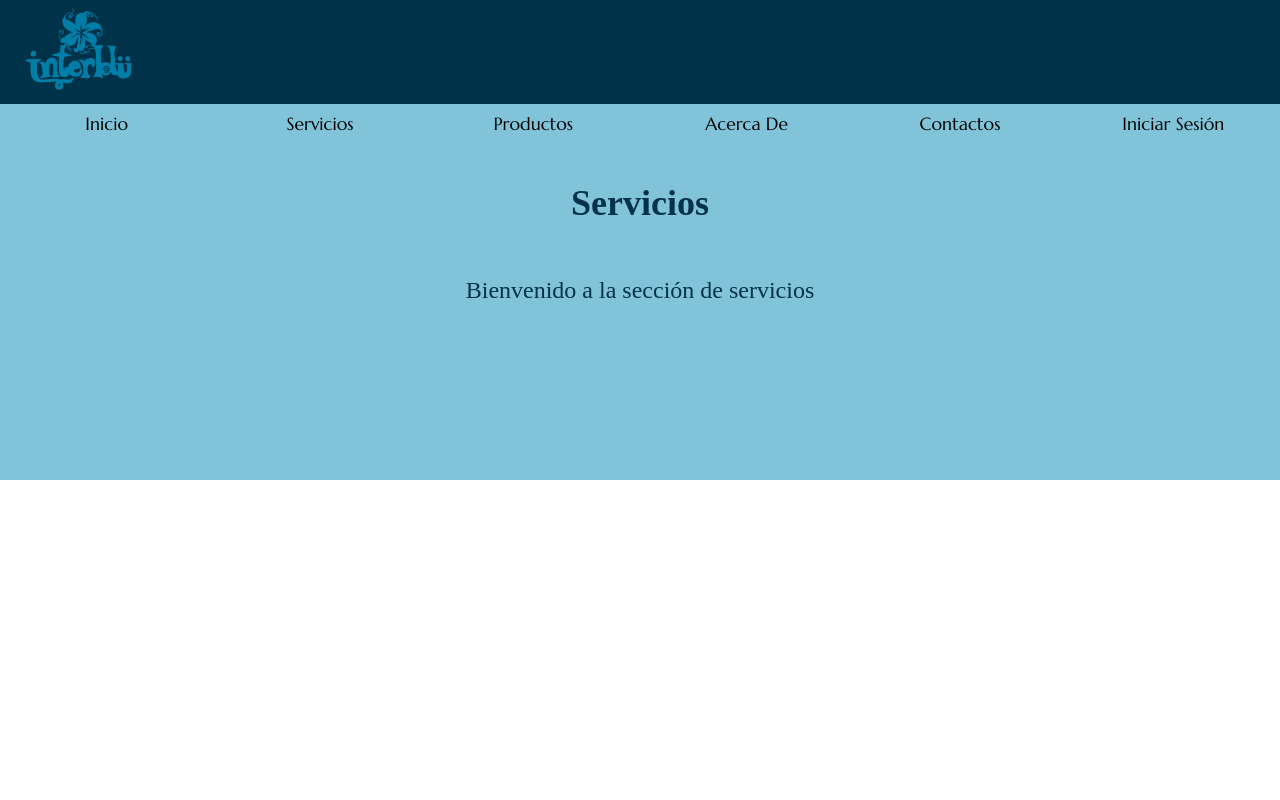
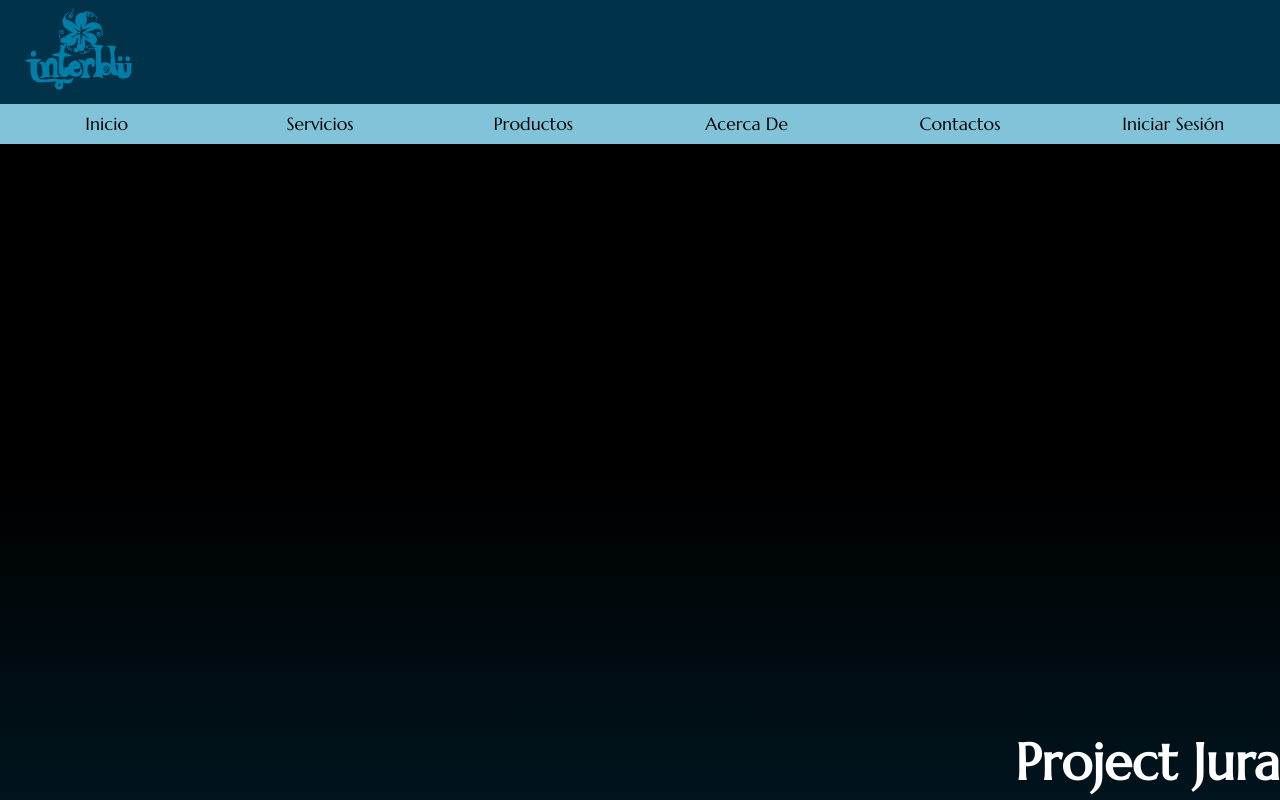
Before and after one commit to mrck245/interblu-project, a Vue app: page /services in a window 1280 px wide. Shown: the top 800 px of the page. Built offline with nearby package versions, Linux system fonts and the light colour scheme.

Commit message:
ib-dev-1.3

```diff
--- a/src/components/services-hero1.vue
+++ b/src/components/services-hero1.vue
@@ -1,7 +1,11 @@
 <template>
   <section class="services-hero1">
-    <h1>Servicios</h1>
-    <p>Bienvenido a la sección de servicios</p>
+    <h1>Project Jura</h1>
+    <p>
+      Project Jura es un proyecto que consiste en una web app potenciada por un modelo AI entrenado
+      para generar spritesheets a través de prompts o imágenes que solicite el usuario. Fecha
+      estimada de lanzamiento: Verano del 2026
+    </p>
   </section>
 </template>
 
@@ -10,13 +14,24 @@
 <style scoped>
 .services-hero1 {
   width: 100%;
-  height: 60vh;
-  background: #81c4da;
+  height: 200vh;
+  background: linear-gradient(to top, #003249 20%, #000000 70%);
   display: flex;
   flex-direction: column;
-  align-items: center;
+  align-items: flex-end;
   justify-content: center;
   font-size: 3vh;
-  color: #003249;
+  color: #fff;
+}
+
+.services-hero1 h1 {
+  font-family: 'Marcellus', serif;
+  /* 🛑 CORRECCIÓN 4: Alineación de títulos a la izquierda */
+  text-align: end;
+  /* Usamos margin-left en lugar de margin-right para indentación */
+  margin-left: 4rem;
+  margin-right: 0; /* Aseguramos que no haya margin-right */
+  font-size: 4vw;
+  margin-bottom: 1rem;
 }
 </style>
```
